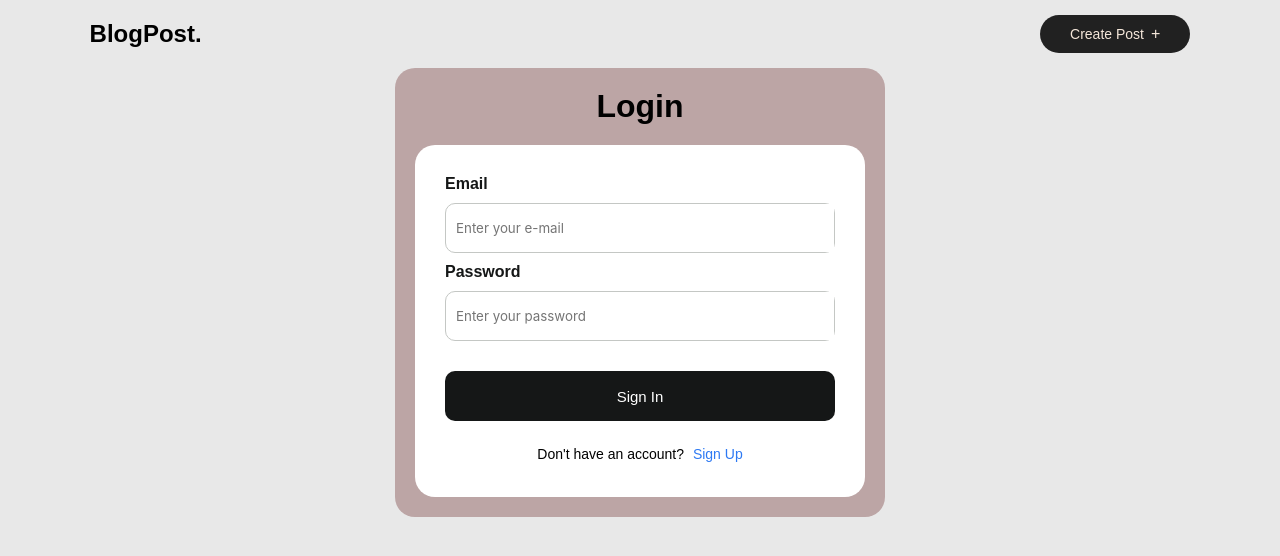
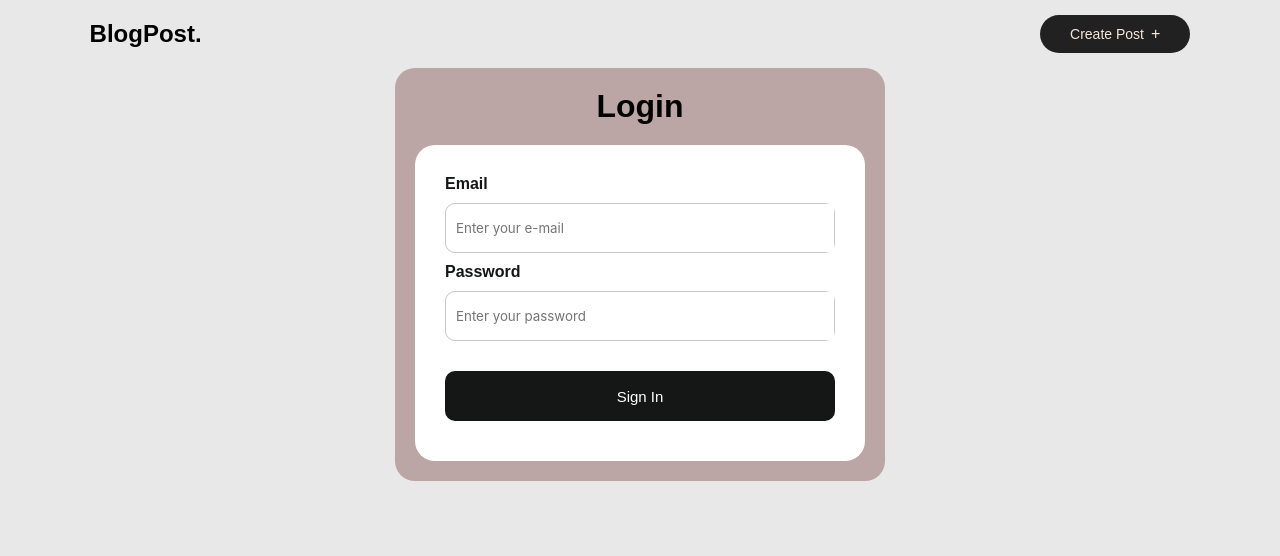
Before and after one commit to GaganKumarSingh-Dev/blogpost, a React (Vite) app: page /login in a window 1280 px wide. Shown: the top 556 px of the page. Built offline with nearby package versions, Linux system fonts and the light colour scheme; no server answers; the database is empty.

Commit message:
Commit 10: Updated the login file

```diff
--- a/src/pages/Login.jsx
+++ b/src/pages/Login.jsx
@@ -46,7 +46,6 @@ const Login = () => {
                         <input type="password" id="password" name="password" value={password} placeholder='Enter your password' onChange={(e) => setPassword(e.target.value)} />
                     </div>
                     <button type="submit" className='auth-button-submit'>Sign In</button>
-                    <p className="auth-p">Don't have an account? <span className="auth-span" onClick={() => navigate("/signup")}>Sign Up</span></p>
                 </form>
             </div>
         </div>
```
